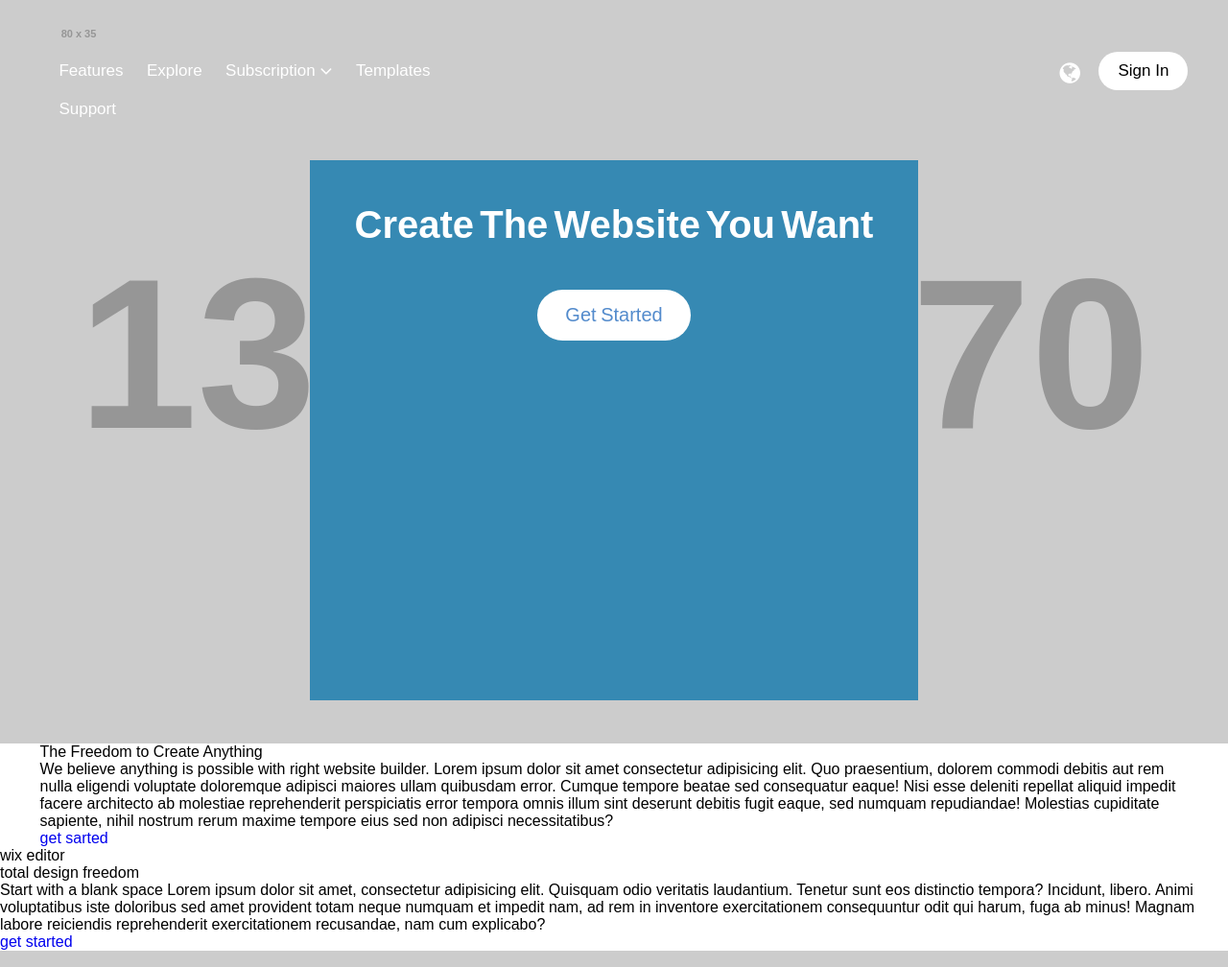
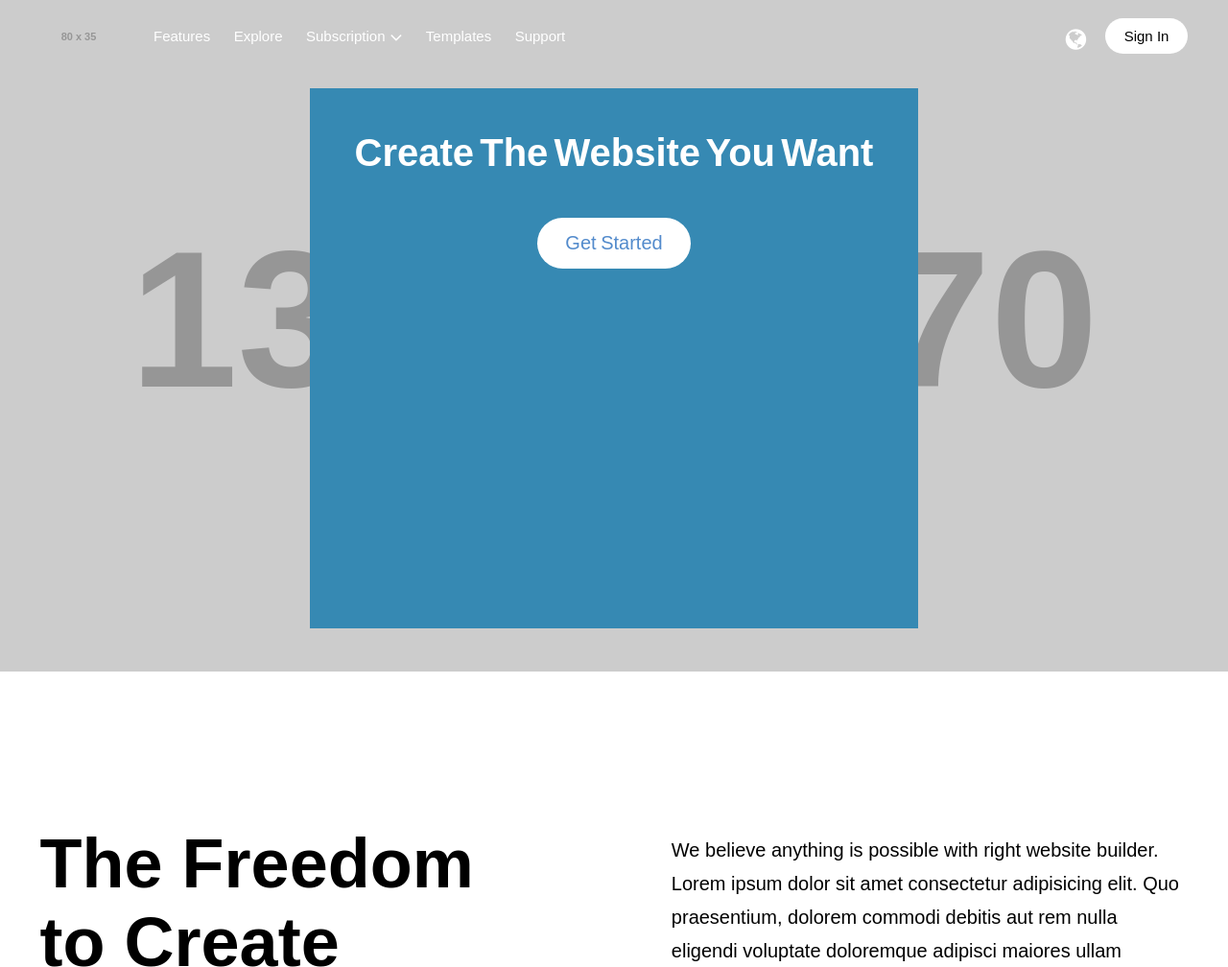
Before and after one commit to sadityaprdxn/css-task4, a plain HTML site: page index.html in a window 1280 px wide. Shown: the top 1008 px of the page at 96% size. Drawn offline with Linux system fonts and the light colour scheme; placeholder pictures from the web are drawn by us.

Commit message:
added welcome section styling

```diff
--- a/assets/css/style.css
+++ b/assets/css/style.css
@@ -128,18 +128,27 @@ li {
 
 header{
   padding: 19px 0 33px;
+
+}
+
+header div:first-child{
+  position: relative;
 }
 
 header a{
   text-transform: capitalize;
   color: #FFFFFF;
-  font-size: 17px;
+  font-size: 15px;
   font-weight: lighter;
   font-family: 'Montserrat', sans-serif;
 }
 
 h1{
   display: inline-block;
+}
+.navbar{
+  display: inline-block;
+  padding-left: 2%;
 }
 
 .hamburger{
@@ -148,7 +157,6 @@ h1{
 
 nav{
   display: inline-block;
-  padding-left: 2%;
 }
 
 nav a{
@@ -156,9 +164,9 @@ nav a{
 }
 
 .sign-in{
-  display: -webkit-inline-box;
   display: inline-block;
-  float: right;
+  position: absolute;
+  right: 0;
 }
 
 .down-side-arrow::after{
@@ -194,6 +202,8 @@ nav a{
 }
 
 
+
+
 .start{
 
   background-color:#3689B3;
@@ -227,7 +237,69 @@ h2{
 }
 
 
+h3{
+  font-size: 72px;
+  font-family: 'Montserrat', sans-serif;
+  font-weight: 700;
+  display: inline-block;
+  width: 45%;
 
+}
+
+.welcome div:first-child{
+  display: -webkit-box;
+  display: flex;
+  -webkit-box-pack: justify;
+          justify-content: space-between;
+  padding: 159px 0 192px;
+}
+
+.welcome p{
+  font-family: 'Montserrat', sans-serif;
+  font-size: 20px;
+  line-height: 35px;
+  padding: 10px 0 36px;
+}
+
+.welcome article{
+  display: inline-block;
+  width: 45%;
+}
+
+.right-side-arrow{
+  font-size: 20px;
+  text-transform: capitalize;
+  color: #292929;
+  font-family: 'Montserrat', sans-serif;
+  font-weight: 500;
+  position: relative;
+}
+
+.right-side-arrow::before{
+  content: '\f105';
+  font-family: "fontAwesome";
+  text-indent: 0;
+  float: right;
+  font-size: 25px;
+  color: #292929;
+  padding-left: 4px;
+}
+
+.right-side-arrow::after{
+  content: ' ';
+  width: 85%;
+  height: 10px;
+  border-bottom: 2px solid #aaaaaa;
+  padding-left: 4px;
+  position: absolute;
+  left: 0;
+  bottom: -5px;
+}
+
+
+.wix-tools{
+  background-color: gray;
+}
 
 /*=================================
   main styling ends here
```
